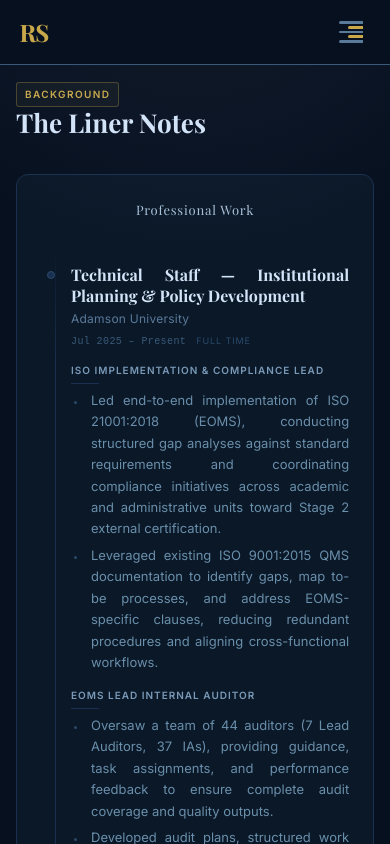
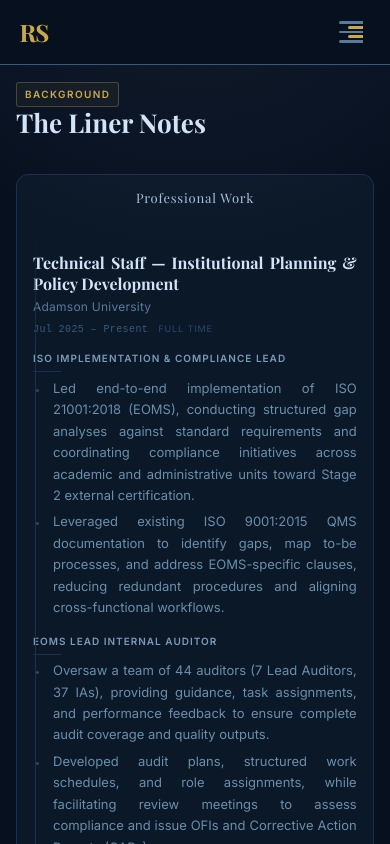
Before and after one commit to Ange-09/ryansantiago-webdev, a Next.js app: page /background in a window 390 px wide. Shown: the top 844 px of the page. Built offline with nearby package versions, Linux system fonts and the light colour scheme.

Commit message:
Mobile view changes

```diff
--- a/src/app/(main)/background/ExperienceSection.module.css
+++ b/src/app/(main)/background/ExperienceSection.module.css
@@ -510,7 +510,7 @@
   }
 
   .gatefold {
-    padding: 24px 14px;
+    padding: 12px 6px;
   }
 
   .sectionHeading {
@@ -533,11 +533,15 @@
   }
 
   .trackMargin {
-    width: 40px;
+    width: 10px;
+  }
+
+  .grooveDot {
+    display: none;
   }
 
   .grooveLine {
-    left: 24px;
+    left: 12px;
   }
 
   .discDivider {
--- a/src/app/(main)/compositions/ProjectCard/ProjectCard.module.css
+++ b/src/app/(main)/compositions/ProjectCard/ProjectCard.module.css
@@ -352,3 +352,9 @@
 .hint {
   display: none;
 }
+
+@media (max-width: 640px) {
+  .badge {
+    display: none;
+  }
+}
--- a/src/app/(main)/compositions/ProjectsSection/ProjectsSection.module.css
+++ b/src/app/(main)/compositions/ProjectsSection/ProjectsSection.module.css
@@ -54,10 +54,12 @@
   gap: 24px 16px;
 }
 
-@media (min-width: 640px) {
+@media (max-width: 640px) {
   .grid {
     grid-template-columns: repeat(auto-fill, minmax(240px, 1fr));
+    justify-content: center;
     gap: 40px 32px;
+    padding: 15%;
   }
 }
 
--- a/src/app/(main)/home/FeaturedWork/FeaturedWork.module.css
+++ b/src/app/(main)/home/FeaturedWork/FeaturedWork.module.css
@@ -94,6 +94,8 @@
 @media (max-width: 560px) {
   .track {
     grid-template-columns: repeat(1, minmax(0, 1fr));
+    gap: 40px 32px;
+    padding: 15%;
   }
 }
 
```
